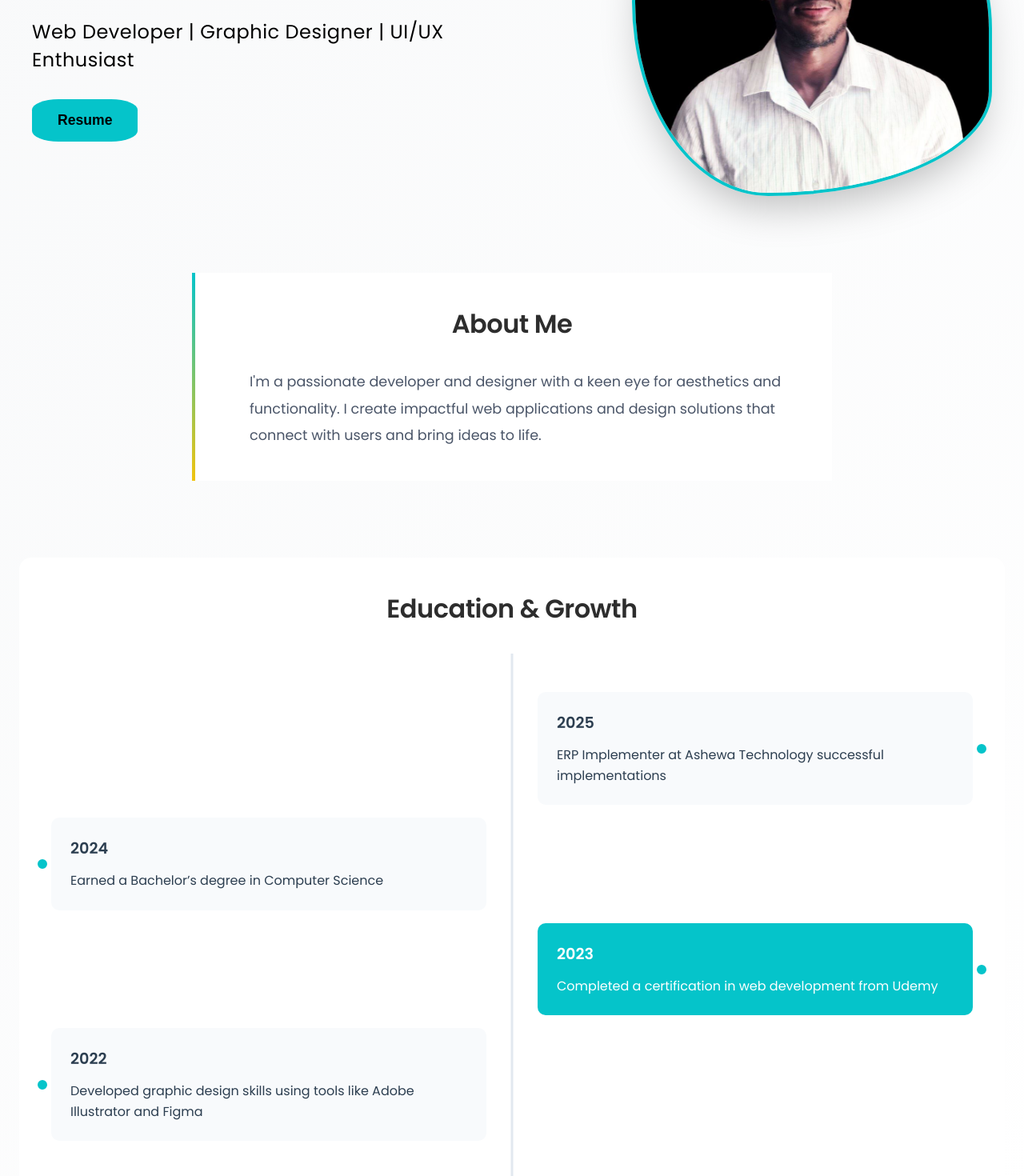
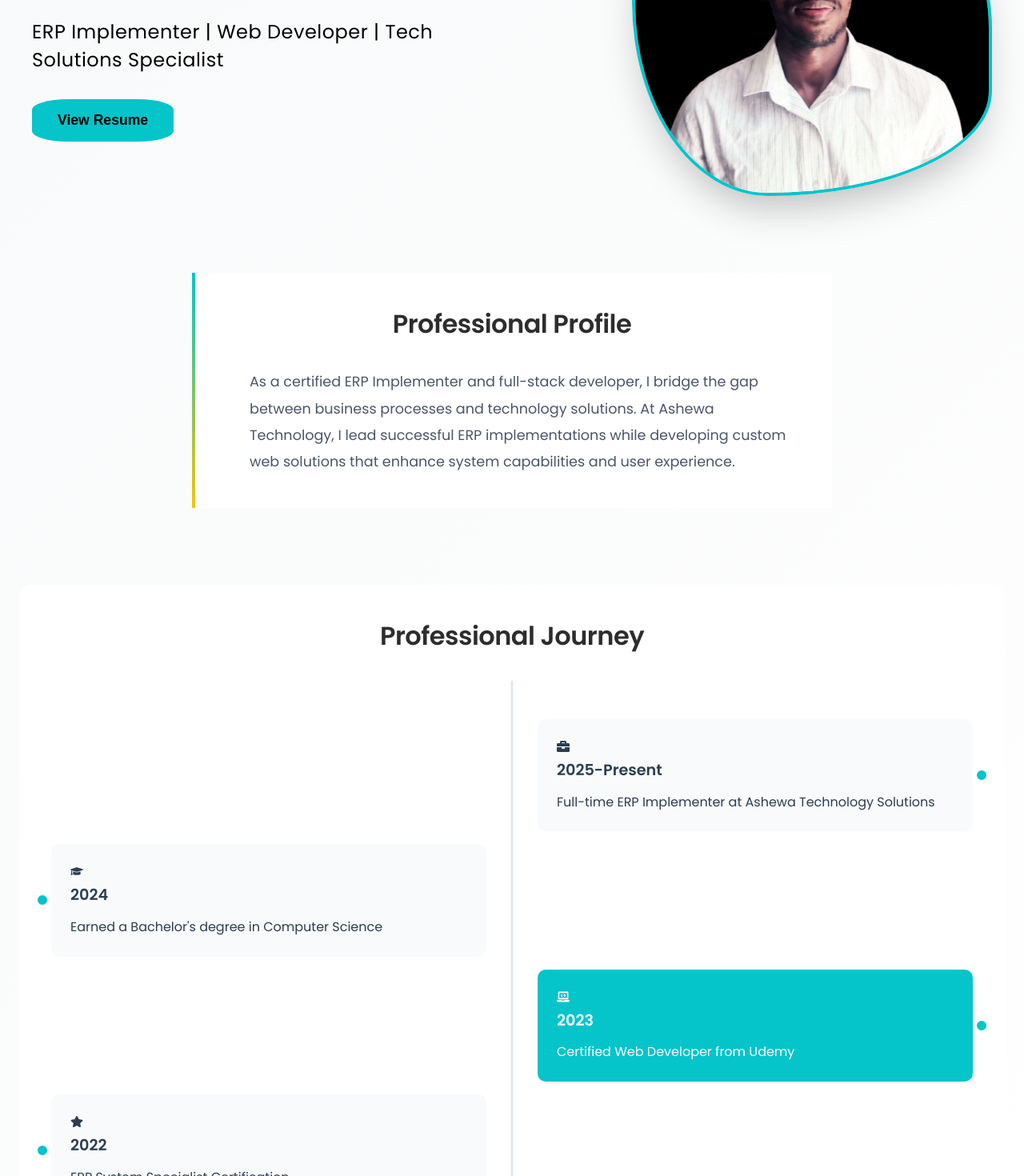
Before and after one commit to mulusewwube/mulusewwd, a React (Vite) app: page / in a window 1280 px wide. Shown: the part 320-1790 px from the top of the page at 80% size. Built offline with nearby package versions, Linux system fonts and the light colour scheme.

Commit message:
new erp update

```diff
--- a/package.json
+++ b/package.json
@@ -29,6 +29,6 @@
     "eslint-plugin-react-hooks": "^5.0.0",
     "eslint-plugin-react-refresh": "^0.4.14",
     "globals": "^15.12.0",
-    "vite": "^6.2.2"
+    "vite": "^6.2.6"
   }
 }
--- a/src/components/AboutMe.jsx
+++ b/src/components/AboutMe.jsx
@@ -1,18 +1,30 @@
 import React, { useState, useEffect } from "react";
 import "../assets/AboutMe.css";
-import { FaGraduationCap, FaCode, FaPalette, FaBriefcase, FaLaptopCode, FaStar } from "react-icons/fa";
+import { FaGraduationCap, FaCode, FaBriefcase, FaLaptopCode, FaStar } from "react-icons/fa";
 import myImage from "../assets/images/my-photo.jpg";
 
 function AboutMe() {
   const timelineItems = [
-
     {
-      year: "2025",
-      description: "ERP Implementer at Ashewa Technology successful implementations"
+      year: "2025-Present",
+      description: "Full-time ERP Implementer at Ashewa Technology Solutions",
+      icon: <FaBriefcase />
     },
-    { year: "2024", description: "Earned a Bachelor’s degree in Computer Science" },
-    { year: "2023", description: "Completed a certification in web development from Udemy" },
-    { year: "2022", description: "Developed graphic design skills using tools like Adobe Illustrator and Figma" },
+    {
+      year: "2024",
+      description: "Earned a Bachelor's degree in Computer Science",
+      icon: <FaGraduationCap />
+    },
+    {
+      year: "2023",
+      description: "Certified Web Developer from Udemy",
+      icon: <FaLaptopCode />
+    },
+    {
+      year: "2022",
+      description: "ERP System Specialist Certification",
+      icon: <FaStar />
+    },
   ];
 
   const [currentIndex, setCurrentIndex] = useState(0);
@@ -36,34 +48,32 @@ function AboutMe() {
           <h1 className="hero-title">
             Hi, I'm <span>Mulusew Wube</span>
           </h1>
-          <p className="hero-subtitle">Web Developer | Graphic Designer | UI/UX Enthusiast</p>
-          <button className="cta-button" onClick={openResume}>Resume</button>
+          <p className="hero-subtitle">ERP Implementer | Web Developer | Tech Solutions Specialist</p>
+          <button className="cta-button" onClick={openResume}>View Resume</button>
         </div>
         <img src={myImage} alt="Profile" className="hero-image" />
       </div>
 
       {/* About Section */}
       <div className="about-section">
-        <h2 className="section-title">About Me</h2>
+        <h2 className="section-title">Professional Profile</h2>
         <p className="about-text">
-          I'm a passionate developer and designer with a keen eye for aesthetics and functionality. I create impactful
-          web applications and design solutions that connect with users and bring ideas to life.
+          As a certified ERP Implementer and full-stack developer, I bridge the gap between business processes and technology solutions. At Ashewa Technology, I lead successful ERP implementations while developing custom web solutions that enhance system capabilities and user experience.
         </p>
       </div>
 
       <div className="content-container">
         {/* Timeline Section */}
         <div className="timeline-section">
-          <h2 className="section-title">Education & Growth</h2>
+          <h2 className="section-title">Professional Journey</h2>
           <div className="timeline">
             {timelineItems.map((item, index) => (
               <div
                 className={`timeline-item ${index === currentIndex ? "active" : ""}`}
                 key={index}
-                style={{
-                  animationDelay: `${index * 0.3}s`,
-                }}
+                style={{ animationDelay: `${index * 0.3}s` }}
               >
+                <div className="timeline-icon">{item.icon}</div>
                 <span className="timeline-year">{item.year}</span>
                 <p className="timeline-description">{item.description}</p>
               </div>
```
Also changed, not shown: 2 other files (tests, documents, lock files or other folders).
